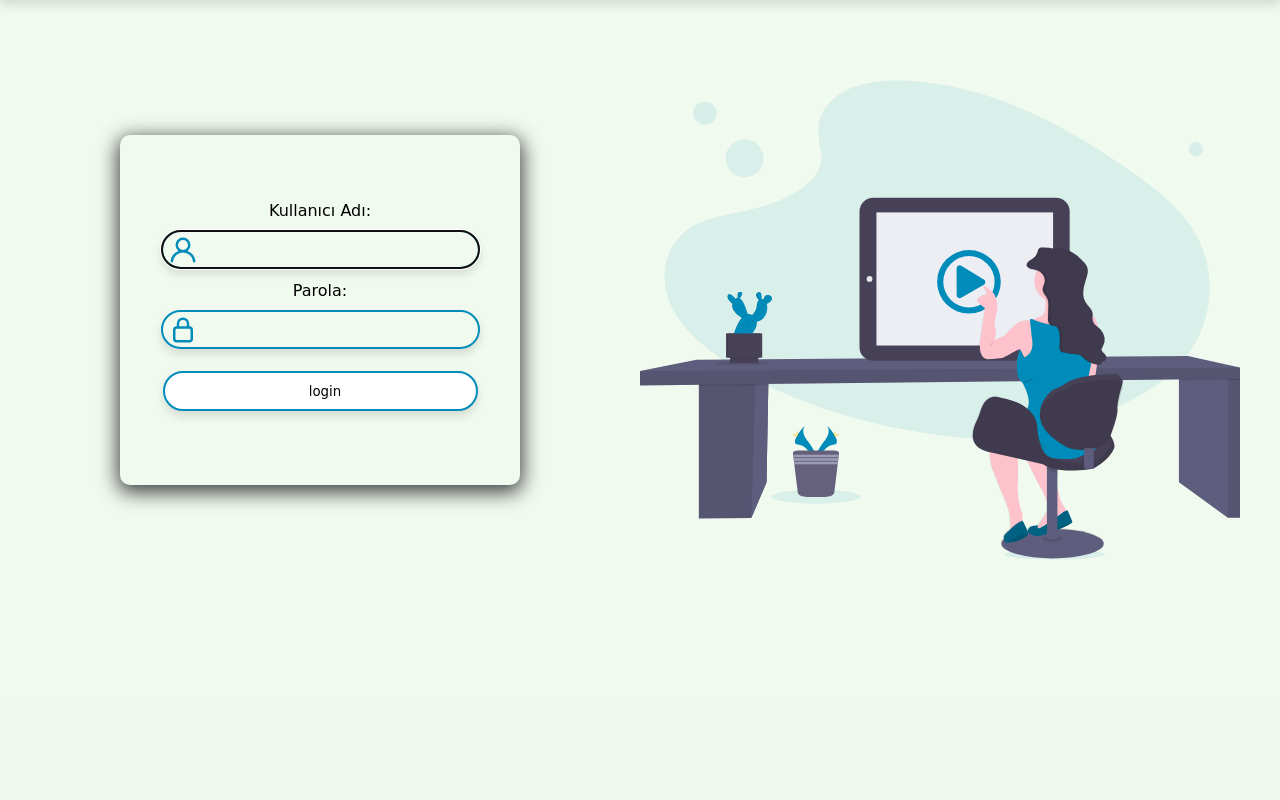
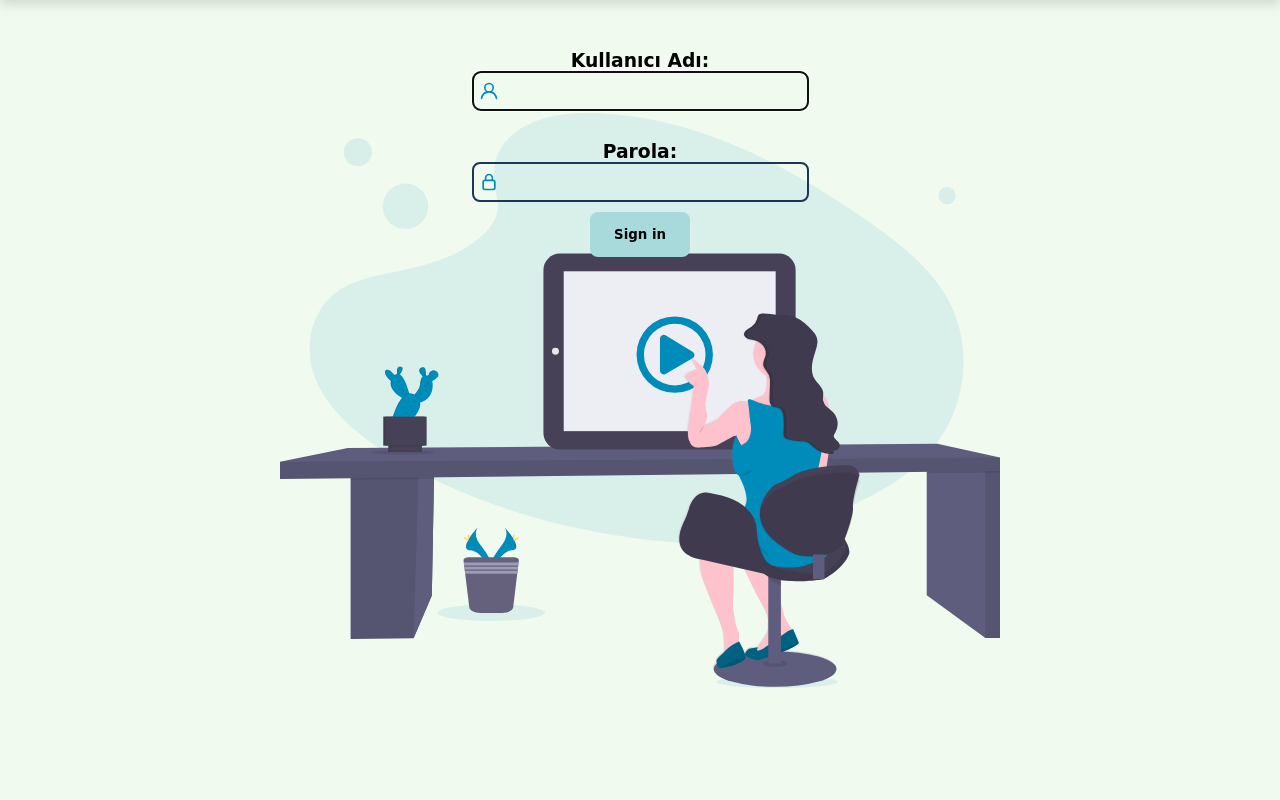
Before and after one commit to ymlihaa/Rscool, a Django app: page / in a window 1280 px wide. Shown: the part 100-900 px from the top of the page. Before the commit the page ends 659 px from the top, so only its background shows below. Run offline with Django 3.2, Linux system fonts and the light colour scheme; some web fonts are replaced.

Commit message:
login page refactoring .

```diff
--- a/static/auth_pages/login.css
+++ b/static/auth_pages/login.css
@@ -1,92 +1,88 @@
+
 .login {
     width: 100%;
-    height: 100%;
-    display: flex;
-    flex-direction: row;
+    height: 100vh;
+    background-image:url("../../static/auth_pages/img/login01.svg");
+    background-repeat: no-repeat;
+    background-size: 90vh;
+    background-position: center;;
+
+
 }
 
-.loginForm {
-    width: 50%;
+.flex {
     display: flex;
     flex-direction: column;
     align-items: center;
     justify-content: center;
-    text-align: center;
-
-}
-
-.loginForm form {
-    width: 400px;
-    height: 350px;
-    min-width: 150px;
-    margin: 10px;
-    display: flex;
-    flex-direction: column;
-    align-items: center;
-    justify-content: center;
-    border-radius: 10px;
-    margin-bottom: 30px;
-box-shadow: 0px 5px 20px 2px rgba(58,60,61,1);
-
 }
 
 
-.loginForm form input {
-    width: 270px;
-    height: 25px;
-    padding: 5px ;
-    padding-left: 40px;
-    margin: 10px;
-    border: 2px solid #008CBA;
-    border-radius: 20px;
-    box-shadow: rgba(0, 0, 0, 0.12) 0px 5px 10px;
+.form-wrapper{
+    width: 400px;
+    height: 100%;
+}
+
+form {
+    opacity: 100 !important;
+}
+
+.inputs {
+}
+
+.input-box {
+    padding: 10px;
+    margin-top: 10px;
+}
+
+.input-box input {
+    padding: 3px;
+    width: 300px;
+    height: 30px;
+    padding-left: 30px;
+    border-radius: 8px;
+    border: 2px solid #1d3557;
 }
 
 
 
+.input-box h3{
+    display: flex;
+    justify-content: left;
+}
 
 
-.loginForm form input[name='username']{
+.input-box input[name='username'] {
     background: url('img/user.svg');
     background-repeat: no-repeat;
-      background-position:left 5px center;
-        background-size: 30px;
+    background-position: left 5px center;
+    background-size: 20px;
 }
 
-.loginForm form input[name='password']{
+.input-box input[name='password'] {
     background: url('img/lock.svg');
     background-repeat: no-repeat;
-    background-position:left 5px center;
-    background-size: 30px;
+    background-position: left 5px center;
+    background-size: 20px;
 }
-.loginForm form input[type='submit'] {
-    padding-left:15px;
-    align-items: center;
-    justify-content: center;
-    width: 315px;
-    height: 40px;
-    background-color: white;
+
+form button[type='submit'] {
+    border: 0;
+    border-radius: 8px;
+    width: 100px;
+    padding: 15px;
+    background-color:#a8dadc ;
     color: black;
     transition: ease .3s;
 }
 
 
-.loginForm form input[type='submit']:hover {
-    background-color: #a8dadc;
+ form button[type='submit']:hover {
+    background-color: #008CBA;
     color: white;
 }
 
-.loginForm form td {
-    display: block;
+
+.errors{
+    padding: 15px;
 }
-
-
-.login img {
-    width: 600px;
-    height: 80vh;
-
-}
-
-.loginForm .errors {
-    display: inline-block;
-}
--- a/templates/page/auth_pages/login.html
+++ b/templates/page/auth_pages/login.html
@@ -9,28 +9,8 @@
 
 {% block content %}
 
-    <div class="login">
-        <div class="loginForm">
-            <form method="post">
-                {% csrf_token %}
-
-
-                <table>
-                    <tr>
-                        <td>{{ form.username.label_tag }}</td>
-                        <td>{{ form.username }}</td>
-                    </tr>
-                    <tr>
-
-                        <td>{{ form.password.label_tag }}</td>
-                        <td>{{ form.password }}</td>
-                    </tr>
-                </table>
-
-                <input type="submit" value="login">
-                <input type="hidden" name="next" value="{{ next }}">
-            </form>
-            <div class="errors">
+    <div class="login flex">
+    <div class="errors flex">
               {% if form.errors %}
                   Your username and password didn't match. Please try again.
               {% endif %}
@@ -44,11 +24,34 @@
                   {% endif %}
                 {% endif %}
           </div>
+    <div class="form-wrapper ">
+        <form method="post" class="flex">
+            {% csrf_token %}
+
+            <div class="inputs flex">
+
+                <section class="input-box flex">
+                    <h3>
+                    {{ form.username.label_tag }}
+                    </h3>
+                        {{ form.username }}
+                </section>
+                <section class="input-box flex">
+                    <h3>
+                    {{ form.password.label_tag }}
+                    </h3>
+                        {{ form.password }}
+                </section>
+            </div>
+                <button type="submit"><b>Sign in</b></button>
+            <input type="hidden" name="next" value="{{ next }}">
+        </form>
         </div>
 
+       </div>
         {# Assumes you setup the password_reset view in your URLconf #}
         {% comment %} <p><a href="{% url 'password_reset' %}">Lost password?</a></p> {% endcomment %}
-        <img src="{% static 'auth_pages/img/login01.svg' %}" alt="book">
+{#        <img src="{% static 'auth_pages/img/login01.svg' %}" alt="book">#}
     </div>
 
 {% endblock %}
```
Also changed, not shown: db.sqlite3. Lines whose indentation alone changed are shown as unchanged.
